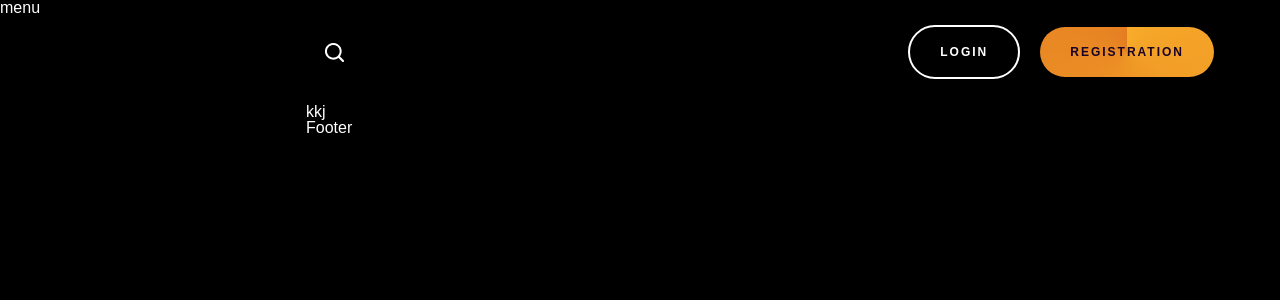
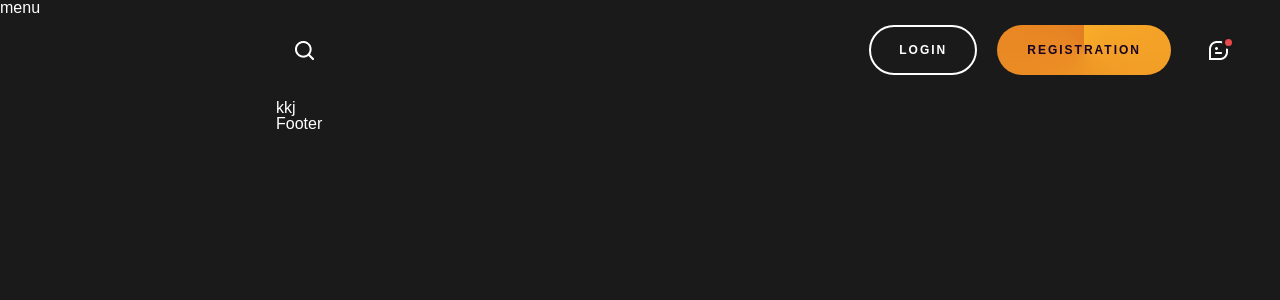
Before and after one commit to NikitinTeamWeb/btc-play, a Next.js app: page / in a window 1280 px wide. Shown: the top 300 px of the page. Built offline with nearby package versions, Linux system fonts and the light colour scheme.

Commit message:
Edited styles in header

```diff
--- a/src/components/Header/Header.tsx
+++ b/src/components/Header/Header.tsx
@@ -1,3 +1,6 @@
+import { useState } from 'react';
+import classnames from 'classnames';
+
 import styles from './header.module.scss';
 
 import Search from '../Search/Search';
@@ -6,6 +9,7 @@ import HelpIcon from '../../assets/images/icons/help.svg';
 import SlideImg1 from '../../assets/images/icons/icon_Help.png';
 
 const Header = () => {
+  const [isNewHelp, setIsNewHelp] = useState(true);
   return (
     <div className={styles.header}>
       <div className={styles.search}>
@@ -14,7 +18,9 @@ const Header = () => {
       <div className={styles.buttons}>
         <div className={styles.login}>Login</div>
         <div className={styles.registration}>Registration</div>
-        <div className={styles.help}>
+        <div
+          className={classnames(styles.help, { [styles.helpNew]: isNewHelp })}
+        >
           <img src={SlideImg1.src} alt="" />
         </div>
       </div>
--- a/src/components/Header/header.module.scss
+++ b/src/components/Header/header.module.scss
@@ -23,7 +23,7 @@
   letter-spacing: 2px;
   text-transform: uppercase;
   color: #ffffff;
-  padding: 15px 30px;
+  padding: 13px 28px;
   cursor: pointer;
 }
 
@@ -52,6 +52,22 @@
   align-items: center;
   margin-left: 36px;
   cursor: pointer;
+  max-width: 24px;
+  min-width: 24px;
+  width: 100%;
+  position: relative;
+}
+
+.helpNew:after {
+  content: '';
+  background: #ea4949;
+  border: 3px solid #191919;
+  border-radius: 50%;
+  width: 13px;
+  height: 13px;
+  position: absolute;
+  top: -2px;
+  right: -4px;
 }
 
 .search {
--- a/src/components/Layout/layout.module.scss
+++ b/src/components/Layout/layout.module.scss
@@ -4,6 +4,7 @@
   max-width: 1400px;
   width: 100%;
   margin: 0 auto;
+  padding-right: 49px;
 }
 
 .menu {
@@ -14,6 +15,6 @@
 
 .main {
   width: 100%;
-  padding: 0 30px;
+  // padding: 0 30px;
   max-width: 1090px;
 }
--- a/src/components/Search/Top/top.module.scss
+++ b/src/components/Search/Top/top.module.scss
@@ -42,6 +42,7 @@
   justify-content: center;
   align-items: center;
   cursor: pointer;
+  min-width: 24px;
 }
 
 .close {
--- a/src/styles/index.scss
+++ b/src/styles/index.scss
@@ -2,7 +2,7 @@
 @import './var';
 
 body {
-  background: #000;
+  background: #1a1a1a;
   color: #ffffff;
   font-family: 'Montserrat', sans-serif;
 }
@@ -16,3 +16,14 @@ img {
   max-width: 100%;
   display: inline-block;
 }
+
+* {
+  box-sizing: border-box;
+}
+
+*:after {
+  box-sizing: border-box;
+}
+*:before {
+  box-sizing: border-box;
+}
```
